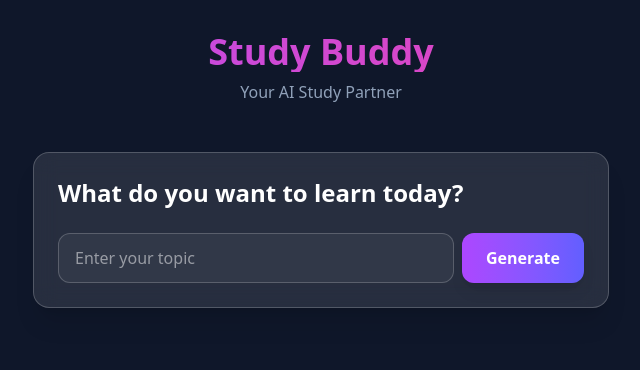
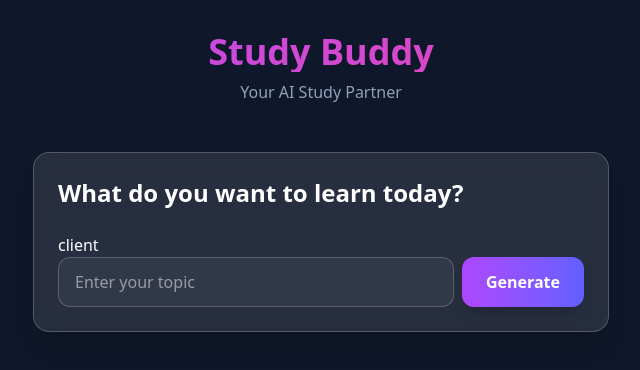
Before and after one commit to FyadMohammed/AI_Study_Buddy, a Vue app in the folder client/: page / in a window 1280 px wide. Shown: the top 370 px of the page, without its empty margins (319-959 px from the left). Built offline with nearby package versions, Linux system fonts and the light colour scheme.

Commit message:
Another Change

```diff
--- a/client/src/components/TopicInput.vue
+++ b/client/src/components/TopicInput.vue
@@ -16,7 +16,7 @@
     <div class="max-w-xl mx-auto mt-10 p-6 bg-white/10 backdrop-blur-md
     rounded-2xl border border-white/20 shadow-xl ">
     <h2 class="text-2xl font-bold mb-6">What do you want to learn today?</h2>
-
+client
         <div class="flex gap-2">
             <input type="text"
             v-model="userTopic"
```
